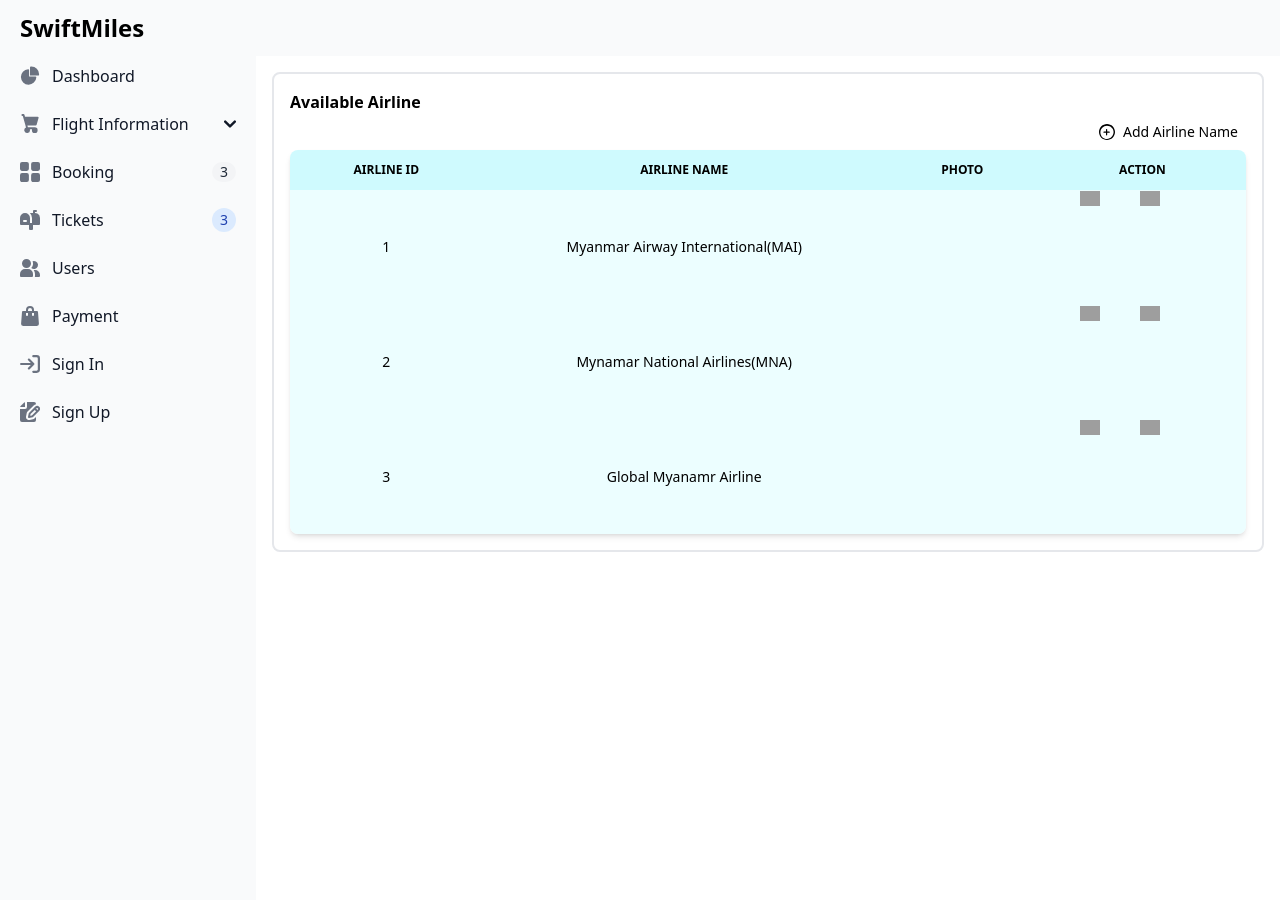
After one commit to yumi-2003/onlineflighticketsbooking, a PHP site: page /admin/viewAirline.php in a window 1280 px wide. The commit adds this page. Run offline with PHP 8.4, Linux system fonts and the light colour scheme; data comes from the database, SQL or seed files in the repository; data that the repository does not hold is empty; style sheets or scripts are compiled from the project's sources; some libraries are stand-ins or nearby versions; grey boxes are pictures that could not be loaded.

Commit message:
update files

```diff
--- a/src/admin/admindashboard.php
+++ b/src/admin/admindashboard.php
@@ -118,7 +118,7 @@
                </button>
                <ul id="dropdownMenu" class="hidden py-2 space-y-2">
                      <li>
-                        <a href="#" class="flex items-center w-full p-2 text-gray-900 transition duration-75 rounded-lg pl-11 group hover:bg-gray-100 dark:text-white dark:hover:bg-gray-700">Airline</a>
+                        <a href="viewAirline.php" class="flex items-center w-full p-2 text-gray-900 transition duration-75 rounded-lg pl-11 group hover:bg-gray-100 dark:text-white dark:hover:bg-gray-700">Airline</a>
                      </li>
                      <li>
                         <a href="viewFlight.php" class="flex items-center w-full p-2 text-gray-900 transition duration-75 rounded-lg pl-11 group hover:bg-gray-100 dark:text-white dark:hover:bg-gray-700">Flight Schedule</a>
--- /dev/null
+++ b/src/admin/viewAirline.php
@@ -0,0 +1,284 @@
+<?php
+    require_once "dbconnect.php";
+
+    $sql = "SELECT * FROM airline";
+
+
+    try{
+      $stmt = $conn->query($sql);
+      $status = $stmt->execute();
+
+      if($status){
+        $airlines = $stmt->fetchAll(PDO::FETCH_ASSOC);
+      }
+
+
+    }catch(PDOException $e){
+      echo $e->getMessage();
+    }
+
+?>
+
+<!doctype html>
+<html>
+<head>
+  <meta charset="UTF-8">
+    <meta name="viewport" content="width=device-width, initial-scale=1.0">
+    <link href="./output.css" rel="stylesheet">
+    <script src="https://cdn.tailwindcss.com"></script>
+    <script src="https://cdnjs.cloudflare.com/ajax/libs/flowbite/1.6.4/flowbite.min.js"></script>
+
+</head>
+
+<body>
+
+    <!-- nav starts -->
+    <nav class="fixed top-0 z-50 w-full bg-gray-50 dark:bg-gray-800">
+        <div class="px-3 py-3 lg:px-5 lg:pl-3">
+            <div class="flex items-center justify-between">
+                <div class="flex items-center justify-start rtl:justify-end">
+                <button data-drawer-target="logo-sidebar" data-drawer-toggle="logo-sidebar" aria-controls="logo-sidebar" type="button" class="inline-flex items-center p-2 text-sm text-gray-500 rounded-lg sm:hidden hover:bg-gray-100 focus:outline-none focus:ring-2 focus:ring-gray-200 dark:text-gray-400 dark:hover:bg-gray-700 dark:focus:ring-gray-600">
+                    <span class="sr-only">Open sidebar</span>
+                    <svg class="w-6 h-6" aria-hidden="true" fill="currentColor" viewBox="0 0 20 20" xmlns="http://www.w3.org/2000/svg">
+                        <path clip-rule="evenodd" fill-rule="evenodd" d="M2 4.75A.75.75 0 012.75 4h14.5a.75.75 0 010 1.5H2.75A.75.75 0 012 4.75zm0 10.5a.75.75 0 01.75-.75h7.5a.75.75 0 010 1.5h-7.5a.75.75 0 01-.75-.75zM2 10a.75.75 0 01.75-.75h14.5a.75.75 0 010 1.5H2.75A.75.75 0 012 10z"></path>
+                    </svg>
+                    </button>
+                <a href="https://flowbite.com" class="flex ms-2 md:me-24">
+                    <!-- <img src="https://flowbite.com/docs/images/logo.svg" class="h-8 me-3" alt="FlowBite Logo" /> -->
+                    <span class="self-center text-xl font-semibold sm:text-2xl whitespace-nowrap dark:text-white">SwiftMiles</span>
+                </a>
+                </div>
+
+                <?php
+
+                    if(isset($_SESSION['isLoggedIn'])){
+                ?>
+
+                <div class="flex items-center">
+                    <div class="flex items-center ms-3">
+                    <div>
+                        <button type="button" class="flex text-sm bg-gray-800 rounded-full focus:ring-4 focus:ring-gray-300 dark:focus:ring-gray-600" aria-expanded="false" data-dropdown-toggle="dropdown-user" id="dropdownUser">
+                            <span class="sr-only">Open user menu</span>
+
+                            <img class="w-8 h-8 rounded-full" src="<?php echo $_SESSION['adprofile'] ?>" alt="admin photo">
+
+                        </button>
+                    </div>
+
+                    <div class="z-50 hidden my-4 text-base list-none bg-white divide-y divide-gray-100 rounded shadow dark:bg-gray-700 dark:divide-gray-600" id="dropdown-user">
+                    <div class="px-4 py-3" role="none">
+                        <p class="text-sm text-gray-900 dark:text-white" role="none">
+                            <?php
+                                echo $_SESSION['adName'];
+                            ?>
+                        </p>
+                        <p class="text-sm font-medium text-gray-900 truncate dark:text-gray-300" role="none">
+                            <?php
+
+                            echo $_SESSION['adEmail'];
+
+                            ?>
+                        </p>
+                    </div>
+                    <ul class="py-1" role="none">
+                        <li>
+                            <a href="editProfile.php" class="block px-4 py-2 text-sm text-gray-700 hover:bg-gray-100 dark:text-gray-300 dark:hover:bg-gray-600 dark:hover:text-white" role="menuitem">Edit Profile</a>
+                        </li>
+                        <li>
+                            <a href="adminLogout.php" class="block px-4 py-2 text-sm text-gray-700 hover:bg-gray-100 dark:text-gray-300 dark:hover:bg-gray-600 dark:hover:text-white" role="menuitem">Sign out</a>
+                        </li>
+                    </ul>
+                    </div>
+                    </div>
+                </div>
+
+                <?php
+                    }
+
+                ?>
+
+
+            </div>
+        </div>
+    </nav>
+   <!-- nav ends -->
+
+    <aside id="sidebar-multi-level-sidebar" class="fixed top-0 left-0 z-40 w-64 h-screen transition-transform -translate-x-full sm:translate-x-0 mt-10" aria-label="Sidebar">
+        <div class="h-full px-3 py-4 overflow-y-auto bg-gray-50 dark:bg-gray-800">
+            <ul class="space-y-2 font-medium">
+
+
+                <li>
+                    <a href="admindashboard.php" class="flex items-center p-2 text-gray-900 rounded-lg dark:text-white hover:bg-gray-100 dark:hover:bg-gray-700 group">
+                    <svg class="w-5 h-5 text-gray-500 transition duration-75 dark:text-gray-400 group-hover:text-gray-900 dark:group-hover:text-white" aria-hidden="true" xmlns="http://www.w3.org/2000/svg" fill="currentColor" viewBox="0 0 22 21">
+                        <path d="M16.975 11H10V4.025a1 1 0 0 0-1.066-.998 8.5 8.5 0 1 0 9.039 9.039.999.999 0 0 0-1-1.066h.002Z"/>
+                        <path d="M12.5 0c-.157 0-.311.01-.565.027A1 1 0 0 0 11 1.02V10h8.975a1 1 0 0 0 1-.935c.013-.188.028-.374.028-.565A8.51 8.51 0 0 0 12.5 0Z"/>
+                    </svg>
+                    <span class="ms-3">Dashboard</span>
+                    </a>
+                </li>
+
+                <li>
+                    <button type="button" class="flex items-center w-full p-2 text-base text-gray-900 transition duration-75 rounded-lg group hover:bg-gray-100 dark:text-white dark:hover:bg-gray-700" aria-controls="dropdown" data-collapse-toggle="dropdown" id="dropdownButton">
+                        <svg class="flex-shrink-0 w-5 h-5 text-gray-500 transition duration-75 group-hover:text-gray-900 dark:text-gray-400 dark:group-hover:text-white" aria-hidden="true" xmlns="http://www.w3.org/2000/svg" fill="currentColor" viewBox="0 0 18 21">
+                            <path d="M15 12a1 1 0 0 0 .962-.726l2-7A1 1 0 0 0 17 3H3.77L3.175.745A1 1 0 0 0 2.208 0H1a1 1 0 0 0 0 2h.438l.6 2.255v.019l2 7 .746 2.986A3 3 0 1 0 9 17a2.966 2.966 0 0 0-.184-1h2.368c-.118.32-.18.659-.184 1a3 3 0 1 0 3-3H6.78l-.5-2H15Z"/>
+                        </svg>
+                        <span class="flex-1 ms-3 text-left rtl:text-right whitespace-nowrap">Flight Information</span>
+                        <svg class="w-3 h-3" aria-hidden="true" xmlns="http://www.w3.org/2000/svg" fill="none" viewBox="0 0 10 6">
+                            <path stroke="currentColor" stroke-linecap="round" stroke-linejoin="round" stroke-width="2" d="m1 1 4 4 4-4"/>
+                        </svg>
+                    </button>
+                    <ul id="dropdownMenu" class="hidden py-2 space-y-2">
+                        <li>
+                            <a href="#" class="flex items-center w-full p-2 text-gray-900 transition duration-75 rounded-lg pl-11 group hover:bg-gray-100 dark:text-white dark:hover:bg-gray-700">Airline</a>
+                        </li>
+                        <li>
+                            <a href="#" class="flex items-center w-full p-2 text-gray-900 transition duration-75 rounded-lg pl-11 group hover:bg-gray-100 dark:text-white dark:hover:bg-gray-700">Flight Schedule</a>
+                        </li>
+                        <li>
+                            <a href="#" class="flex items-center w-full p-2 text-gray-900 transition duration-75 rounded-lg pl-11 group hover:bg-gray-100 dark:text-white dark:hover:bg-gray-700">Flight Classes</a>
+                        </li>
+                        <li>
+                            <a href="#" class="flex items-center w-full p-2 text-gray-900 transition duration-75 rounded-lg pl-11 group hover:bg-gray-100 dark:text-white dark:hover:bg-gray-700">Trip Type</a>
+                        </li>
+                        <li>
+                            <a href="#" class="flex items-center w-full p-2 text-gray-900 transition duration-75 rounded-lg pl-11 group hover:bg-gray-100 dark:text-white dark:hover:bg-gray-700">Seat Number</a>
+                        </li>
+                    </ul>
+                </li>
+
+                <li>
+                    <a href="#" class="flex items-center p-2 text-gray-900 rounded-lg dark:text-white hover:bg-gray-100 dark:hover:bg-gray-700 group">
+                    <svg class="flex-shrink-0 w-5 h-5 text-gray-500 transition duration-75 dark:text-gray-400 group-hover:text-gray-900 dark:group-hover:text-white" aria-hidden="true" xmlns="http://www.w3.org/2000/svg" fill="currentColor" viewBox="0 0 18 18">
+                        <path d="M6.143 0H1.857A1.857 1.857 0 0 0 0 1.857v4.286C0 7.169.831 8 1.857 8h4.286A1.857 1.857 0 0 0 8 6.143V1.857A1.857 1.857 0 0 0 6.143 0Zm10 0h-4.286A1.857 1.857 0 0 0 10 1.857v4.286C10 7.169 10.831 8 11.857 8h4.286A1.857 1.857 0 0 0 18 6.143V1.857A1.857 1.857 0 0 0 16.143 0Zm-10 10H1.857A1.857 1.857 0 0 0 0 11.857v4.286C0 17.169.831 18 1.857 18h4.286A1.857 1.857 0 0 0 8 16.143v-4.286A1.857 1.857 0 0 0 6.143 10Zm10 0h-4.286A1.857 1.857 0 0 0 10 11.857v4.286c0 1.026.831 1.857 1.857 1.857h4.286A1.857 1.857 0 0 0 18 16.143v-4.286A1.857 1.857 0 0 0 16.143 10Z"/>
+                    </svg>
+                    <span class="flex-1 ms-3 whitespace-nowrap">Booking</span>
+                    <span class="inline-flex items-center justify-center px-2 ms-3 text-sm font-medium text-gray-800 bg-gray-100 rounded-full dark:bg-gray-700 dark:text-gray-300">3</span>
+                    </a>
+                </li>
+
+                <li>
+                    <a href="#" class="flex items-center p-2 text-gray-900 rounded-lg dark:text-white hover:bg-gray-100 dark:hover:bg-gray-700 group">
+                    <svg class="flex-shrink-0 w-5 h-5 text-gray-500 transition duration-75 dark:text-gray-400 group-hover:text-gray-900 dark:group-hover:text-white" aria-hidden="true" xmlns="http://www.w3.org/2000/svg" fill="currentColor" viewBox="0 0 20 20">
+                        <path d="m17.418 3.623-.018-.008a6.713 6.713 0 0 0-2.4-.569V2h1a1 1 0 1 0 0-2h-2a1 1 0 0 0-1 1v2H9.89A6.977 6.977 0 0 1 12 8v5h-2V8A5 5 0 1 0 0 8v6a1 1 0 0 0 1 1h8v4a1 1 0 0 0 1 1h2a1 1 0 0 0 1-1v-4h6a1 1 0 0 0 1-1V8a5 5 0 0 0-2.582-4.377ZM6 12H4a1 1 0 0 1 0-2h2a1 1 0 0 1 0 2Z"/>
+                    </svg>
+                    <span class="flex-1 ms-3 whitespace-nowrap">Tickets</span>
+                    <span class="inline-flex items-center justify-center w-3 h-3 p-3 ms-3 text-sm font-medium text-blue-800 bg-blue-100 rounded-full dark:bg-blue-900 dark:text-blue-300">3</span>
+                    </a>
+                </li>
+
+                <li>
+                    <a href="#" class="flex items-center p-2 text-gray-900 rounded-lg dark:text-white hover:bg-gray-100 dark:hover:bg-gray-700 group">
+                    <svg class="flex-shrink-0 w-5 h-5 text-gray-500 transition duration-75 dark:text-gray-400 group-hover:text-gray-900 dark:group-hover:text-white" aria-hidden="true" xmlns="http://www.w3.org/2000/svg" fill="currentColor" viewBox="0 0 20 18">
+                        <path d="M14 2a3.963 3.963 0 0 0-1.4.267 6.439 6.439 0 0 1-1.331 6.638A4 4 0 1 0 14 2Zm1 9h-1.264A6.957 6.957 0 0 1 15 15v2a2.97 2.97 0 0 1-.184 1H19a1 1 0 0 0 1-1v-1a5.006 5.006 0 0 0-5-5ZM6.5 9a4.5 4.5 0 1 0 0-9 4.5 4.5 0 0 0 0 9ZM8 10H5a5.006 5.006 0 0 0-5 5v2a1 1 0 0 0 1 1h11a1 1 0 0 0 1-1v-2a5.006 5.006 0 0 0-5-5Z"/>
+                    </svg>
+                    <span class="flex-1 ms-3 whitespace-nowrap">Users</span>
+                    </a>
+                </li>
+
+                <li>
+                    <a href="#" class="flex items-center p-2 text-gray-900 rounded-lg dark:text-white hover:bg-gray-100 dark:hover:bg-gray-700 group">
+                    <svg class="flex-shrink-0 w-5 h-5 text-gray-500 transition duration-75 dark:text-gray-400 group-hover:text-gray-900 dark:group-hover:text-white" aria-hidden="true" xmlns="http://www.w3.org/2000/svg" fill="currentColor" viewBox="0 0 18 20">
+                        <path d="M17 5.923A1 1 0 0 0 16 5h-3V4a4 4 0 1 0-8 0v1H2a1 1 0 0 0-1 .923L.086 17.846A2 2 0 0 0 2.08 20h13.84a2 2 0 0 0 1.994-2.153L17 5.923ZM7 9a1 1 0 0 1-2 0V7h2v2Zm0-5a2 2 0 1 1 4 0v1H7V4Zm6 5a1 1 0 1 1-2 0V7h2v2Z"/>
+                    </svg>
+                    <span class="flex-1 ms-3 whitespace-nowrap">Payment</span>
+                    </a>
+                </li>
+
+
+                <li>
+                    <a href="#" class="flex items-center p-2 text-gray-900 rounded-lg dark:text-white hover:bg-gray-100 dark:hover:bg-gray-700 group">
+                    <svg class="flex-shrink-0 w-5 h-5 text-gray-500 transition duration-75 dark:text-gray-400 group-hover:text-gray-900 dark:group-hover:text-white" aria-hidden="true" xmlns="http://www.w3.org/2000/svg" fill="none" viewBox="0 0 18 16">
+                        <path stroke="currentColor" stroke-linecap="round" stroke-linejoin="round" stroke-width="2" d="M1 8h11m0 0L8 4m4 4-4 4m4-11h3a2 2 0 0 1 2 2v10a2 2 0 0 1-2 2h-3"/>
+                    </svg>
+                    <span class="flex-1 ms-3 whitespace-nowrap">Sign In</span>
+                    </a>
+                </li>
+
+                <li>
+                    <a href="#" class="flex items-center p-2 text-gray-900 rounded-lg dark:text-white hover:bg-gray-100 dark:hover:bg-gray-700 group">
+                    <svg class="flex-shrink-0 w-5 h-5 text-gray-500 transition duration-75 dark:text-gray-400 group-hover:text-gray-900 dark:group-hover:text-white" aria-hidden="true" xmlns="http://www.w3.org/2000/svg" fill="currentColor" viewBox="0 0 20 20">
+                        <path d="M5 5V.13a2.96 2.96 0 0 0-1.293.749L.879 3.707A2.96 2.96 0 0 0 .13 5H5Z"/>
+                        <path d="M6.737 11.061a2.961 2.961 0 0 1 .81-1.515l6.117-6.116A4.839 4.839 0 0 1 16 2.141V2a1.97 1.97 0 0 0-1.933-2H7v5a2 2 0 0 1-2 2H0v11a1.969 1.969 0 0 0 1.933 2h12.134A1.97 1.97 0 0 0 16 18v-3.093l-1.546 1.546c-.413.413-.94.695-1.513.81l-3.4.679a2.947 2.947 0 0 1-1.85-.227 2.96 2.96 0 0 1-1.635-3.257l.681-3.397Z"/>
+                        <path d="M8.961 16a.93.93 0 0 0 .189-.019l3.4-.679a.961.961 0 0 0 .49-.263l6.118-6.117a2.884 2.884 0 0 0-4.079-4.078l-6.117 6.117a.96.96 0 0 0-.263.491l-.679 3.4A.961.961 0 0 0 8.961 16Zm7.477-9.8a.958.958 0 0 1 .68-.281.961.961 0 0 1 .682 1.644l-.315.315-1.36-1.36.313-.318Zm-5.911 5.911 4.236-4.236 1.359 1.359-4.236 4.237-1.7.339.341-1.699Z"/>
+                    </svg>
+                    <span class="flex-1 ms-3 whitespace-nowrap">Sign Up</span>
+                    </a>
+                </li>
+
+            </ul>
+        </div>
+    </aside>
+
+    <!-- view airline information -->
+    <div class="p-4 sm:ml-64">
+    <div class="p-4 border-2 border-gray-200 rounded-lg dark:border-gray-700 mt-14">
+        <div class="grid-cols-2">
+            <div>
+                <p>
+                <span class="font-semibold">Available Airline</span>
+
+                </p>
+            </div>
+
+            <div>
+                <a href="addNewAirline.php" class="flex items-center justify-end p-2 text-sm text-black rounded-lg">
+                <svg class="w-4 h-4 me-2" aria-hidden="true" fill="currentColor" viewBox="0 0 20 20" xmlns="http://www.w3.org/2000/svg">
+                    <path fill-rule="evenodd" clip-rule="evenodd" d="M10 0C4.477 0 0 4.477 0 10c0 5.523 4.477 10 10 10 5.523 0 10-4.477 10-10 0-5.523-4.477-10-10-10Zm0 18.75c-4.556 0-8.25-3.694-8.25-8.25S5.444 2.25 10 2.25 18.25 5.944 18.25 10 14.556 18.75 10 18.75Zm-1.25-9.25H6.25a.75.75 0 0 0 0 1.5h2.5v2.5a.75.75 0 0 0 1.5 0v-2.5h2.5a.75.75 0 0 0 0-1.5h-2.5v-2.5a.75.75 0 0 0-1.5 0v2.5Z"></path>
+                </svg>
+                Add Airline Name
+                </a>
+            </div>
+
+        </div>
+        <div class="relative overflow-x-auto shadow-md sm:rounded-lg">
+            <table class="w-full h-96 text-sm text-center rtl:text-right text-gray-500 dark:text-gray-400">
+                <thead class="text-xs text-black uppercase bg-cyan-100">
+                    <tr>
+                        <th scope="col" class="px-6 py-3">
+                            Airline ID
+                        </th>
+                        <th scope="col" class="px-6 py-3">
+                            Airline Name
+                        </th>
+                        <th scope="col" class="px-6 py-3">
+                            Photo
+                        </th>
+                        <th scope="col" class="px-6 py-3">
+                            Action
+                        </th>
+                    </tr>
+                </thead>
+                <tbody class=" bg-cyan-50 text-black">
+                <?php
+                if(isset($airlines)){
+                    foreach($airlines as $airline){
+                    echo "<tr>
+                            <td>$airline[airline_id]</td>
+                            <td>$airline[airline_name]</td>
+                            <td><img src='$airline[photo]'></td>
+                            <td class='flex flex-direction:column aligh-items:center pt-30'>
+                                <a href='editAirline.php?arid=$airline[airline_id]'><img src='/images/updated.png' height='20' width='20' alt='update' class='mx-10'></a>
+                                <a href='deleteAirline.php?arid=$airline[airline_id]'><img src='/images/delete.png' height='20' width='20' alt='delete'></a>
+                            </td>
+                        </tr>";
+                    }
+                }    ?>
+                </tbody>
+            </table>
+        </div>
+    </div>
+    </div>
+    <!-- end airline information -->
+
+    <!-- script for dropdown menu -->
+    <script>
+    const dropdownButton = document.getElementById('dropdownButton');
+    const dropdownMenu = document.getElementById('dropdownMenu');
+
+    dropdownButton.addEventListener('click', () => {
+        dropdownMenu.classList.toggle('hidden');
+    });
+    </script>
+
+</body>
```
Also changed, not shown: src/admin/addNewAirline.php (added, +147 -0 lines), src/admin/editAirline.php (added, +171 -0 lines), images/MAI.png (added), images/SingaporeAir.png (added), src/admin/index.php (deleted), src/flightImg/MAI.png (added), src/flightImg/SingaporeAir.png (added).
